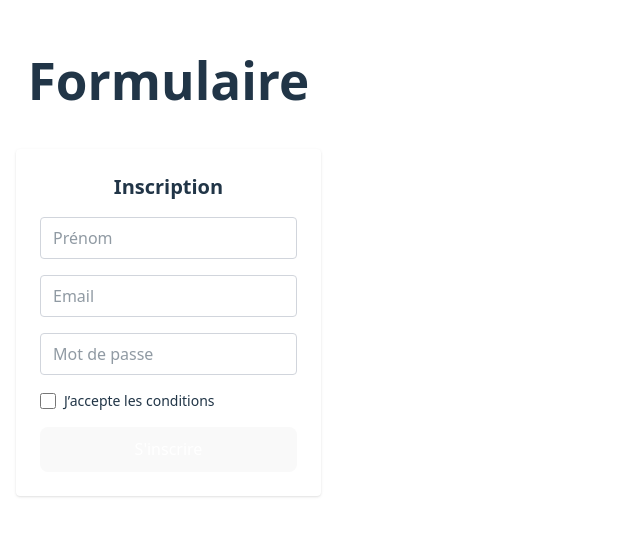
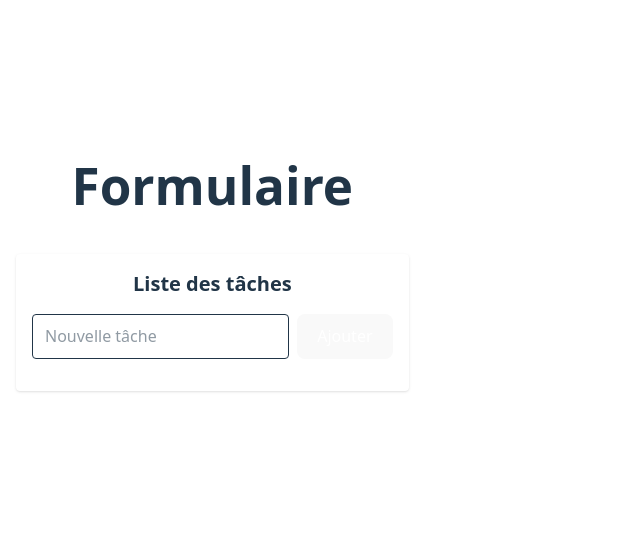
Before and after one commit to Juguel-Mawisa/mon-projet-react, a React (Vite) app: page / in a window 1280 px wide. Shown: the part 126-662 px from the top of the page, without its empty margins (0-640 px from the left). Built offline with nearby package versions, Linux system fonts and the light colour scheme.

Commit message:
communication entre composant parent vers enfant

```diff
--- a/src/App.tsx
+++ b/src/App.tsx
@@ -14,6 +14,7 @@ import HelloUser from './components/hello-user'
 import LikeButton from './components/like'
 import NomEnDirect from './components/nom-en-direct'
 import PageTitle from './components/page-title'
+import Parent from './components/parent'
 import TodoList from './components/todo-list'
 import UserCard from './components/user-card'
 import Welcome from './components/welcome'
@@ -38,8 +39,8 @@ function App() {
       <AutoColor/> */}
       {/* <TodoList/> */}
       {/* <FormExemple/> */}
-       <FormulaireInscription/>
-
+       {/* <FormulaireInscription/>  */}
+      {<Parent/> }
     </div>
   )
 }
--- /dev/null
+++ b/src/components/Enfant.tsx
@@ -0,0 +1,31 @@
+import { useState } from "react";
+type EnfantProps = {
+  ajouterTache: (tache: string) => void;
+};
+export default function Enfant({ ajouterTache }: EnfantProps) {
+  const [input, setInput] = useState("");
+
+  const handleSubmit = (e: React.FormEvent<HTMLFormElement>) => {
+    e.preventDefault();
+    ajouterTache(input);
+    setInput(""); // reset input
+  };
+
+  return (
+    <form onSubmit={handleSubmit} className="flex gap-2">
+      <input
+        type="text"
+        value={input}
+        onChange={(e) => setInput(e.target.value)}
+        placeholder="Nouvelle tâche"
+        className="flex-1 border px-3 py-2 rounded"
+      />
+      <button
+        type="submit"
+        className="bg-blue-600 text-white px-4 py-2 rounded hover:bg-blue-700"
+      >
+        Ajouter
+      </button>
+    </form>
+  );
+}
--- /dev/null
+++ b/src/components/parent.tsx
@@ -0,0 +1,25 @@
+import { useState } from "react";
+import Enfant from "./Enfant";
+
+export default function Parent() {
+  const [taches, setTaches] = useState<string[]>([]);
+
+  const ajouterTache = (nouvelleTache: string) => {
+    if (!nouvelleTache.trim()) return; // sécurité input vide
+    setTaches([...taches, nouvelleTache]);
+  };
+
+  return (
+    <div className="max-w-md mx-auto mt-10 p-4 bg-white shadow rounded">
+      <h2 className="text-xl font-bold text-center mb-4">Liste des tâches</h2>
+
+      <Enfant ajouterTache={ajouterTache} />
+
+      <ul className="mt-4 list-disc list-inside text-gray-700">
+        {taches.map((tache, index) => (
+          <li key={index}>{tache}</li>
+        ))}
+      </ul>
+    </div>
+  );
+}
```
